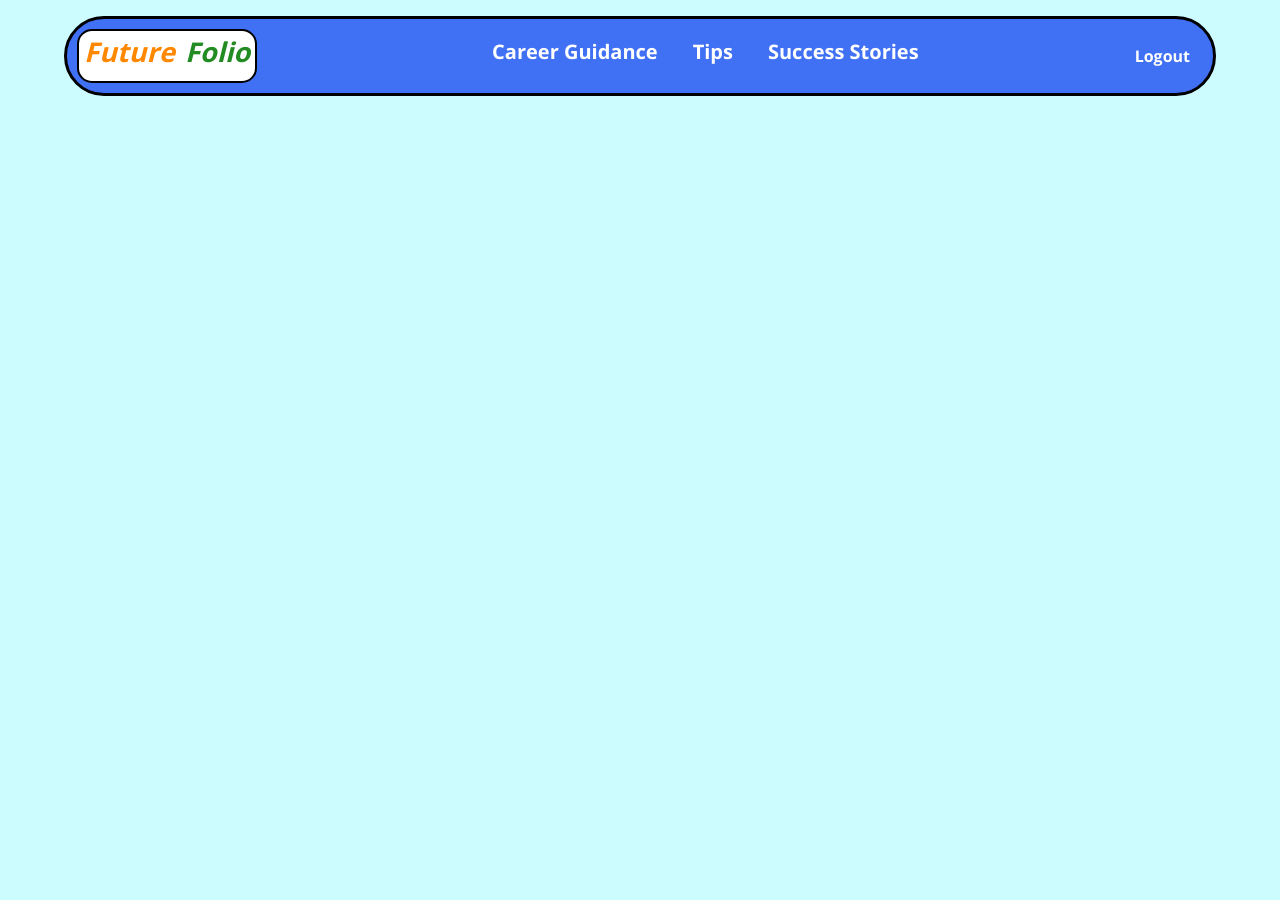
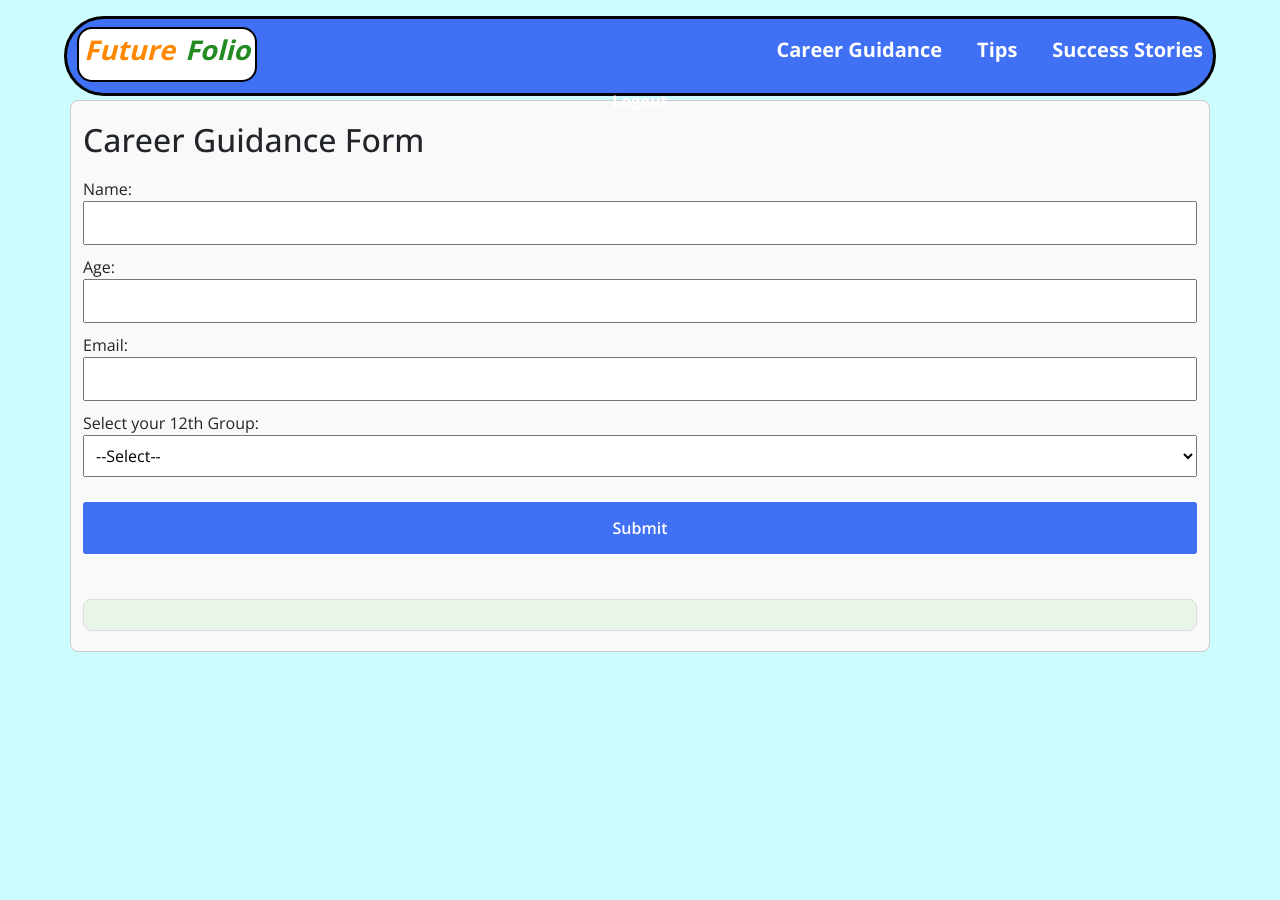
Before and after one commit to HemanthReddy-24/Future-Folio, a Flask app: page /dashboard in a window 1280 px wide. Before the commit the page ends 96 px from the top, so only its background shows below. Run offline with Flask 3, Linux system fonts and the light colour scheme; a user stored in the database is signed in; data comes from the database, SQL or seed files in the repository; both versions use the stored data as it was after the commit.

Commit message:
commited to check functionality

```diff
--- a/static/css/dashboard.css
+++ b/static/css/dashboard.css
@@ -47,3 +47,47 @@
   color: white;
   border: 2px solid var(--primary-color);
 }
+main{
+  margin-top: 100px;
+}
+
+.container {
+  max-width: 500px;
+  margin: auto;
+  padding: 20px;
+  border: 1px solid #ccc;
+  border-radius: 8px;
+  background-color: #f9f9f9;
+}
+
+label {
+  display: block;
+  margin-top: 10px;
+}
+
+input, select, button {
+  width: 100%;
+  padding: 8px;
+  margin-top: 5px;
+  box-sizing: border-box;
+}
+
+button {
+  margin-top: 15px;
+  background-color: #4CAF50;
+  color: white;
+  border: none;
+  cursor: pointer;
+}
+
+button:hover {
+  background-color: #45a049;
+}
+
+.output-container {
+  margin-top: 20px;
+  padding: 15px;
+  border: 1px solid #ddd;
+  border-radius: 8px;
+  background-color: #e9f5e9;
+}
--- /dev/null
+++ b/static/js/dashboard.js
@@ -0,0 +1,88 @@
+document.getElementById("guidanceForm").addEventListener("submit", function(event) {
+    event.preventDefault(); // Prevents the form from submitting normally
+
+    // Collecting basic details
+    const name = document.getElementById("name").value;
+    const age = document.getElementById("age").value;
+    const email = document.getElementById("email").value;
+    const group = document.getElementById("group").value;
+
+    // Initializing an array to hold all the form data
+    const formData = [
+        { field: "Name", value: name },
+        { field: "Age", value: age },
+        { field: "Email", value: email },
+        { field: "Group", value: group }
+    ];
+
+    // Collecting dynamically generated questions
+    const questionsContainer = document.getElementById("questionsContainer");
+    const questionInputs = questionsContainer.querySelectorAll("input[type='number']");
+
+    questionInputs.forEach((input, index) => {
+        formData.push({
+            field: `Question ${index + 1}`,
+            value: input.value
+        });
+    });
+
+    // Display the collected data on the screen
+    const outputContainer = document.getElementById("outputContainer");
+    outputContainer.innerHTML = "<h3>Submitted Data:</h3>"; // Title for the output
+
+    formData.forEach(item => {
+        const dataParagraph = document.createElement("p");
+        dataParagraph.innerText = `${item.field}: ${item.value}`;
+        outputContainer.appendChild(dataParagraph);
+    });
+});
+
+function loadQuestions() {
+    const group = document.getElementById("group").value;
+    const questionsContainer = document.getElementById("questionsContainer");
+
+    // Clear previous questions
+    questionsContainer.innerHTML = "";
+
+    // Define questions for each group
+    const questions = {
+        MPC: [
+            "How much do you like Maths out of 10?",
+            "How much do you like Physics out of 10?",
+            "How much do you like Chemistry out of 10?",
+            "How much do you like Engineering out of 10?",
+            "How much do you like Military out of 10?",
+            "How much do you like Commerce out of 10?",
+            "How much do you like Legal Studies out of 10?",
+            "How much do you like Management out of 10?",
+            "How much do you like Computing out of 10?",
+            "How much do you like Technology out of 10?",
+            "How much do you like Business out of 10?",
+            "How much do you like Healthcare out of 10?"
+        ],
+        BIPC: [
+            "How much do you like Biology out of 10?",
+            "How much do you like Physics out of 10?",
+            "How much do you like Chemistry out of 10?"
+        ]
+        // Add other groups and their questions if needed
+    };
+
+    // Load the questions for the selected group
+    if (group in questions) {
+        questions[group].forEach((question, index) => {
+            const questionLabel = document.createElement("label");
+            questionLabel.innerText = question;
+
+            const questionInput = document.createElement("input");
+            questionInput.type = "number";
+            questionInput.name = `question${index + 1}`;
+            questionInput.min = 0;
+            questionInput.max = 10;
+            questionInput.required = true;
+
+            questionsContainer.appendChild(questionLabel);
+            questionsContainer.appendChild(questionInput);
+        });
+    }
+}
--- a/templates/dashboard.html
+++ b/templates/dashboard.html
@@ -13,7 +13,7 @@
       href="{{ url_for('static', filename='css/dashboard.css') }}"
     />
     <script
-      src="{{ url_for('static', filename='js/script.js') }}"
+      src="{{ url_for('static', filename='js/dashboard.js') }}"
       defer
     ></script>
     <link
@@ -83,9 +83,35 @@
       </nav>
     </header>
     <main>
+      <div class="container">
+        <h2>Career Guidance Form</h2>
+        <form id="guidanceForm">
+            <label for="name">Name:</label>
+            <input type="text" id="name" name="name" required>
 
+            <label for="age">Age:</label>
+            <input type="number" id="age" name="age" required>
+
+            <label for="email">Email:</label>
+            <input type="email" id="email" name="email" required>
+
+            <label for="group">Select your 12th Group:</label>
+            <select id="group" name="group" onchange="loadQuestions()" required>
+                <option value="">--Select--</option>
+                <option value="MPC">MPC</option>
+                <option value="BIPC">BIPC</option>
+                <!-- Add other groups here if needed -->
+            </select>
+
+            <div id="questionsContainer"></div>
+
+            <button type="submit">Submit</button>
+        </form>
+
+        <!-- This div will display the output -->
+        <div id="outputContainer" class="output-container"></div>
+    </div>
     </main>
-    <script src="{{ url_for('static', filename='js/script.js') }}"></script>
     <script
       src="https://cdn.jsdelivr.net/npm/bootstrap@5.3.3/dist/js/bootstrap.bundle.min.js"
       integrity="sha384-YvpcrYf0tY3lHB60NNkmXc5s9fDVZLESaAA55NDzOxhy9GkcIdslK1eN7N6jIeHz"
```
Also changed, not shown: instance/database.db.
